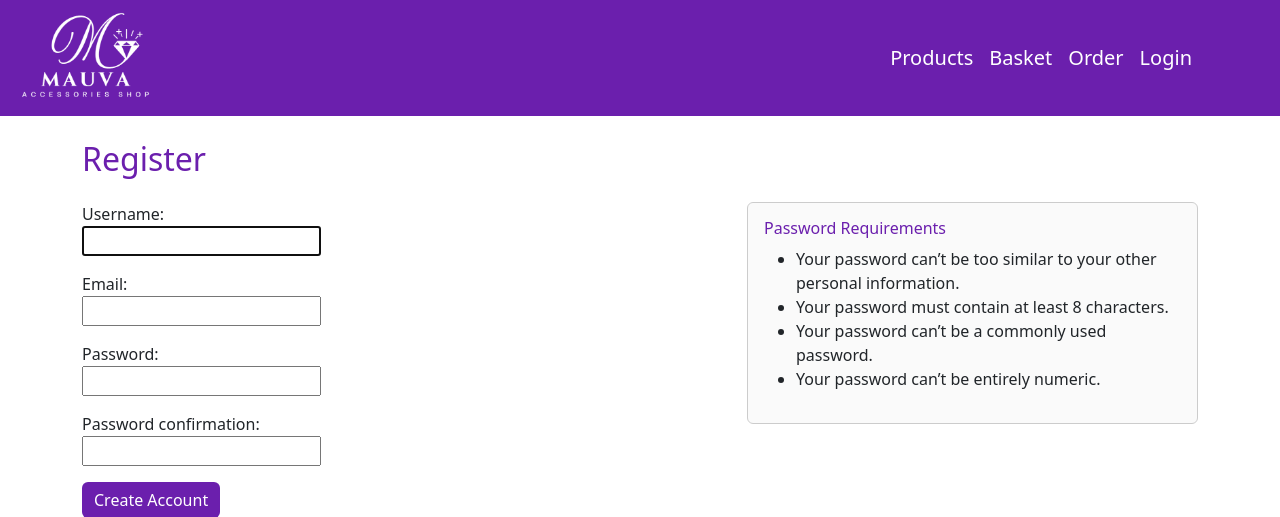
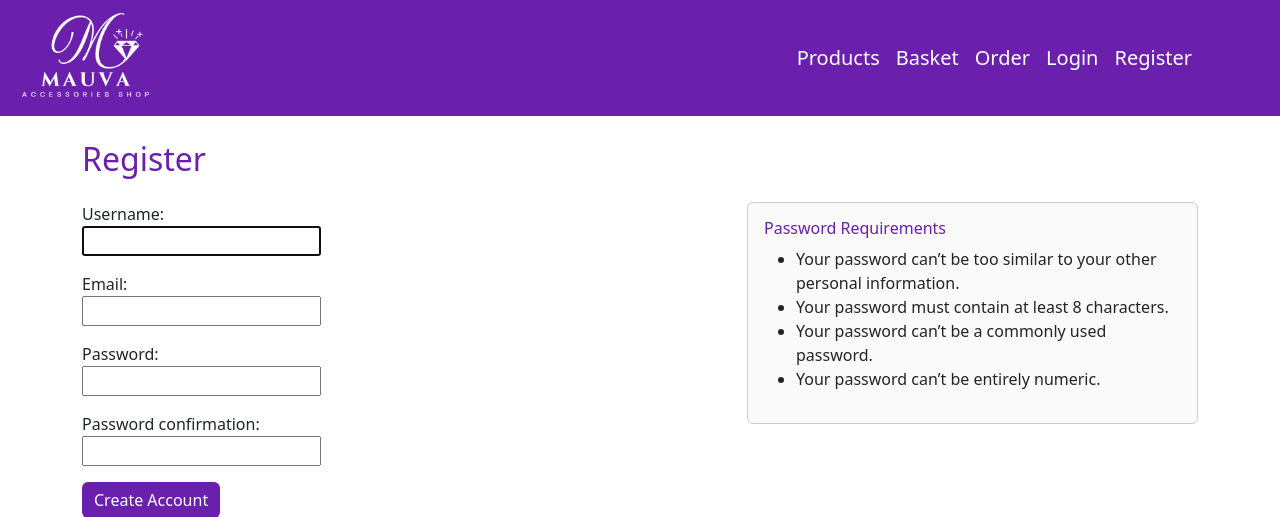
Before and after one commit to ssuuha/WEB, a Django app: page /store/register/ in a window 1280 px wide. Shown: the top 517 px of the page. Run offline with Django 5.2, Linux system fonts and the light colour scheme.

Commit message:
Updated navbar: added Register link

```diff
--- a/store/templates/store/layout.html
+++ b/store/templates/store/layout.html
@@ -44,7 +44,11 @@
     <li class="nav-item">
         <a class="nav-link" style="font-size: 20px;" href="{% url 'login' %}">Login</a>
     </li>
+    <li class="nav-item">
+        <a class="nav-link" style="font-size: 20px;" href="{% url 'register' %}">Register</a>
+    </li>
 {% endif %}
+
 
 
 </ul>
```
